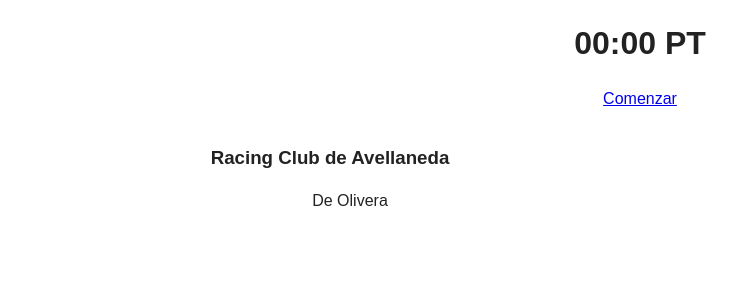
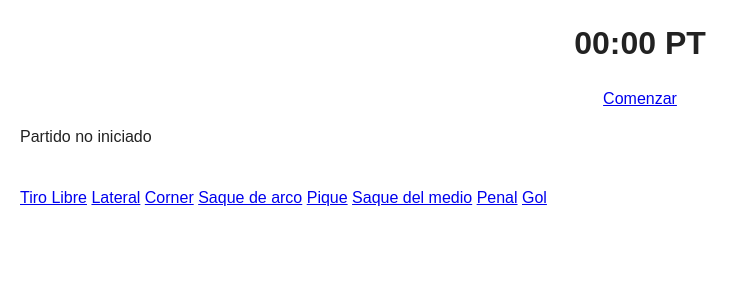
Before and after one commit to cript0nauta/goldeoro, a Django app: page /partido-admin/1/ in a window 1280 px wide. Shown: the top 300 px of the page, without its empty margins (0-749 px from the left). Run offline with Django 3.2, Linux system fonts and the light colour scheme; data comes from the database, SQL or seed files in the repository; tables that the repository leaves empty hold one stand-in row (values such as "Sample post"); parts of the project's set-up code (start-up, migrations or seed data) failed here and were passed over; some libraries are stand-ins or nearby versions.

Commit message:
Se agrega indicador de periodo por jugada. Hay un relator sencillo en el admin de partido

```diff
--- a/soccerstats/models.py
+++ b/soccerstats/models.py
@@ -27,6 +27,7 @@ class Jugada(models.Model):
 	partido = models.ForeignKey(Partido)
 	jugadores = models.ManyToManyField(Jugador)
 	tiempo = models.IntegerField()
+	periodo = models.IntegerField()
 	contexto = models.CharField(max_length = 1, choices = (
 		('T', 'Tiro Libre'),
 		('L', 'Lateral'),
@@ -35,4 +36,5 @@ class Jugada(models.Model):
 		('P', 'Pique'),
 		('M', 'Saque del medio'),
 		('P', 'Penal'),
+		('G', 'Gol'),
 	), blank = True)
--- a/static/soccerstats/js/partido-admin.js
+++ b/static/soccerstats/js/partido-admin.js
@@ -8,13 +8,26 @@ function zeroFill( number, width )
 	      return number + ""; // always return a string
 }
 
+$(function(){
+	$('.equipo').hide();
+});
 
+
+visibilidad = function(){
+	if($('.equipo').css('display') !== 'none'){
+		$('.equipo').hide(1000);
+	}else{
+		$('.equipo').show(1000);
+	}
+}
 $('#comienza').click(function(){
+	visibilidad();
 	segundos = 0;
 	periodo = 0;
 	periodos = ['PT','ET','ST'];
 	dura = [10,5,10];
 	fin = false;
+	$('#relato').text('Elija ejecutor de saque del medio');
 
 	setInterval(function(){
 		if(!fin){
@@ -33,11 +46,6 @@ $('#comienza').click(function(){
 				a.click(function(){
 					$(this).hide(1000);
 
-					if(periodo % 2 === 0){
-						$('.equipo').hide(1000);
-					}else{
-						$('.equipo').show(1000);
-					}
 
 					if(periodo + 1 !== periodos.length){
 						periodo += 1;
@@ -46,10 +54,24 @@ $('#comienza').click(function(){
 						$('#tiempo').text('Partido finalizado');
 						fin = true;
 					}
+					visibilidad();
+					if(periodo == 1)
+					{
+						console.log(5);
+						$('#relato').text('Entretiempo');
+					}else{
+						$('#relato').text('Elija ejecutor de saque del medio');
+					}
 				});
 			}
 		}
 	},1000);
 
 	$(this).hide(1000);
-})
+	return false;
+});
+
+$('li').click(function(){
+	li = $(this);
+	$('#relato').text('Tiene la pelota ' + li.text());
+});
--- a/templates/soccerstats/partido-admin.html
+++ b/templates/soccerstats/partido-admin.html
@@ -3,7 +3,11 @@
 {% block contenido %}
 
 <h1 id="tiempo">00:00 PT</h1>
-<p id="cambiaperiodo"><a href="#" id="comienza">Comenzar</a></p>
+<p id="cambiaperiodo">
+	<a href="#" id="comienza">Comenzar</a> <br />
+	<div id="relato">Partido no iniciado</div>
+	<br />
+</p>
 <div class="equipo float-l">
 	<h3>{{ partido.equipos.all.0.nombre }}</h3>
 	<ul>
@@ -20,6 +24,16 @@
 		{% endfor %}
 	</ul>
 </div>
+<div id="pausar">
+	<a href="#">Tiro Libre</a>
+	<a href="#">Lateral</a>
+	<a href="#">Corner</a>
+	<a href="#">Saque de arco</a>
+	<a href="#">Pique</a>
+	<a href="#">Saque del medio</a>
+	<a href="#">Penal</a>
+	<a href="#">Gol</a>
+</div>
 
 {% endblock %}
 
```
Also changed, not shown: static/soccerstats/css/partido-admin.css (line endings or trailing spaces).
